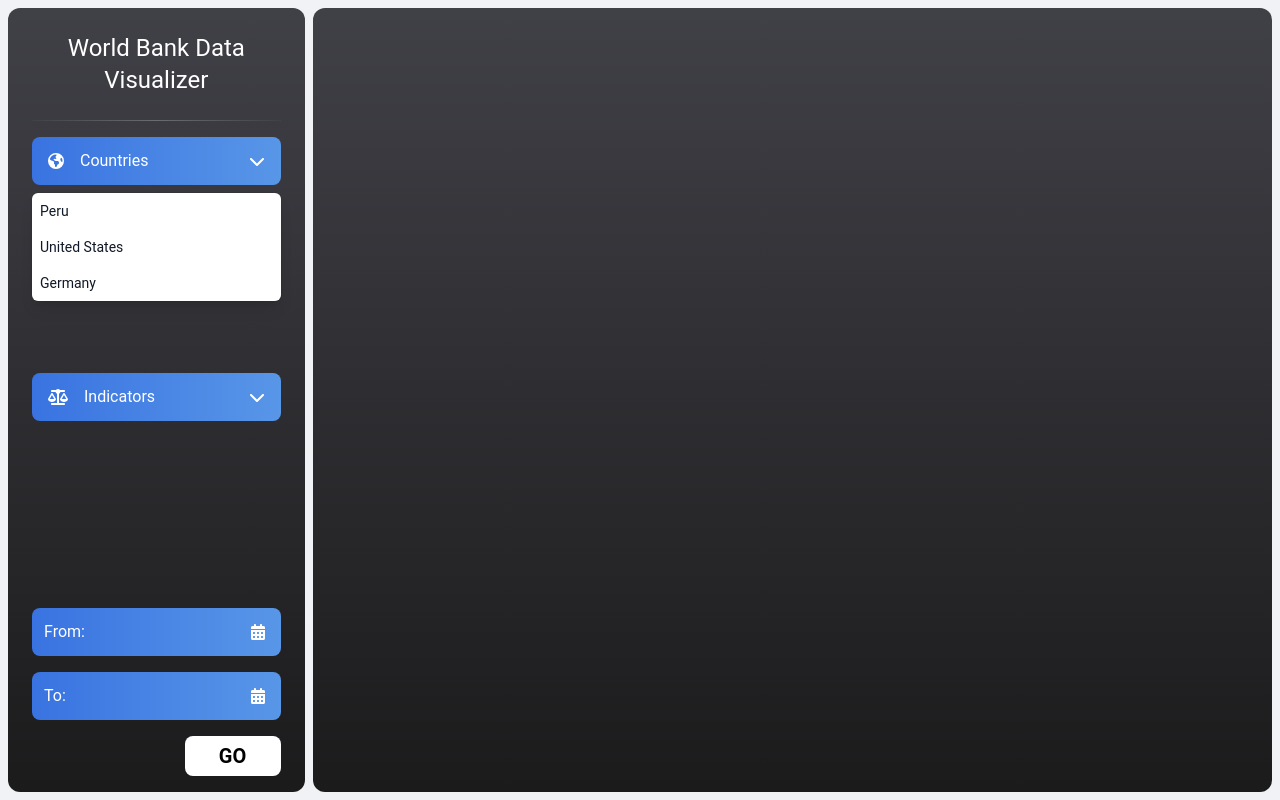
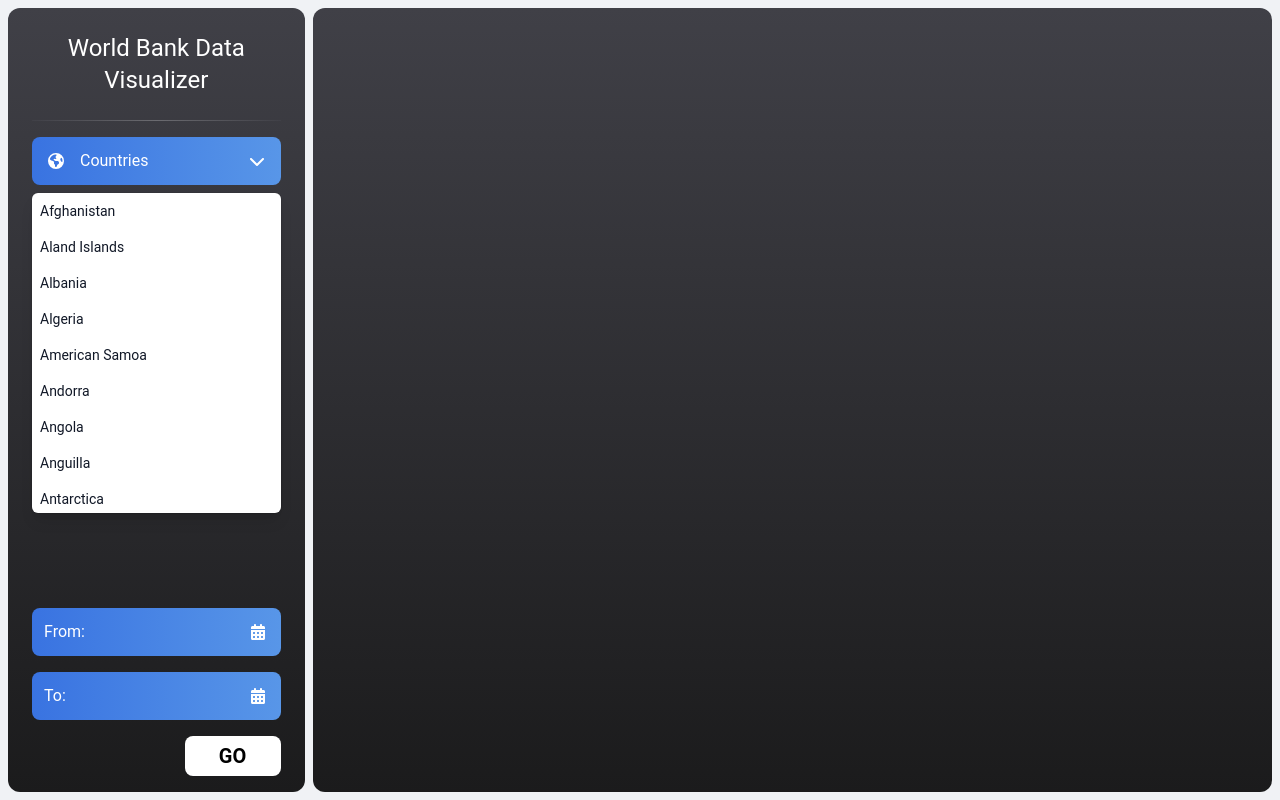
Before and after one commit to jacksonboyett/WorldBankAPI, a React (Vite) app in the folder client/: page / in a window 1280 px wide. Both pictures are taken after a click on the button "Countries". Built offline with nearby package versions, Linux system fonts and the light colour scheme.

Commit message:
added countries with codes data to country input

```diff
--- a/client/src/components/CountriesInput.tsx
+++ b/client/src/components/CountriesInput.tsx
@@ -1,73 +1,111 @@
-import { Menu, Transition } from '@headlessui/react'
+import { Menu, Transition } from '@headlessui/react';
 import { Snackbar, Alert } from '@mui/material';
-import { Fragment, useState } from 'react'
-import { FontAwesomeIcon } from '@fortawesome/react-fontawesome'
+import { Fragment, useState } from 'react';
+import { FontAwesomeIcon } from '@fortawesome/react-fontawesome';
 import {
   faChevronDown,
   faEarthAmerica,
-  faFlag
+  faFlag,
 } from '@fortawesome/free-solid-svg-icons';
 import { InputContext } from '../context/InputContext';
-import { useContext } from 'react';
+import { useContext, useEffect } from 'react';
 import uniqid from 'uniqid';
+import { countriesCodesJson } from '../data/countries-with-codes';
 
 export default function CountriesInput() {
-
   const [inputContext, setInputContext] = useContext(InputContext);
   const [open, setOpen] = useState(false);
-  const [errorMessage, setErrorMessage] = useState('')
+  const [errorMessage, setErrorMessage] = useState('');
+  const [countries, setCountries] = useState<Array<string>>([]);
 
-  const handleClose = (event?: React.SyntheticEvent | Event, reason?: string) => {
+  function makeCountriesInput() {
+    let codes = Object.keys(countriesCodesJson);
+    let countriesArr = codes.map((code) => countriesCodesJson[code]);
+    countriesArr.sort((a,b) => a.localeCompare(b))
+    setCountries(countriesArr);
+  }
+
+  useEffect(() => {
+    makeCountriesInput();
+  }, []);
+
+  const handleClose = (
+    event?: React.SyntheticEvent | Event,
+    reason?: string
+  ) => {
     if (reason === 'clickaway') {
       return;
     }
     setOpen(false);
   };
 
-  function selectCountry(country: string){
+  function selectCountry(country: string) {
+    console.log('selected')
     let orderedCountries = [...inputContext.countries, country];
-    orderedCountries.sort((a, b) => a.localeCompare(b))
+    orderedCountries.sort((a, b) => a.localeCompare(b));
     if (hasDuplicates(orderedCountries)) {
-      setErrorMessage('You can only pick a country once!')
-      setOpen(true)
-      return
+      setErrorMessage('You can only pick a country once!');
+      setOpen(true);
+      return;
     }
     if (orderedCountries.length > 3) {
-      setErrorMessage('Please only pick three countries!')
-      setOpen(true)
-      return
+      setErrorMessage('Please only pick three countries!');
+      setOpen(true);
+      return;
     }
     setInputContext({
       countries: orderedCountries,
       indicator: inputContext.indicator,
       from: inputContext.from,
-      to: inputContext.to
-    })
+      to: inputContext.to,
+    });
   }
 
   function hasDuplicates(array: Array<string>) {
-    return (new Set(array)).size !== array.length;
+    return new Set(array).size !== array.length;
   }
 
   return (
     <div className='relative'>
-      <Menu as="div" className='relative bg-gradient-to-r from-darkBlueBg to-lightBlueBg h-12 flex items-center rounded-lg justify-between mb-4'>
-          <Menu.Button role='countryDropdownBtn' className="w-full mx-4 flex items-center focus:outline-none focus-visible:ring-2 focus-visible:ring-white/75">
+      <Menu
+        as='div'
+        className='relative bg-gradient-to-r from-darkBlueBg to-lightBlueBg h-12 flex items-center rounded-lg justify-between mb-4'
+      >
+        <Menu.Button
+          role='countryDropdownBtn'
+          className='w-full mx-4 flex items-center focus:outline-none focus-visible:ring-2 focus-visible:ring-white/75'
+        >
           <FontAwesomeIcon icon={faEarthAmerica} />
           <div className='mr-auto ml-4'>Countries</div>
           <FontAwesomeIcon icon={faChevronDown} />
         </Menu.Button>
         <Transition
           as={Fragment}
-          enter="transition ease-out duration-100"
-          enterFrom="transform opacity-0 scale-95"
-          enterTo="transform opacity-100 scale-100"
-          leave="transition ease-in duration-75"
-          leaveFrom="transform opacity-100 scale-100"
-          leaveTo="transform opacity-0 scale-95"
+          enter='transition ease-out duration-100'
+          enterFrom='transform opacity-0 scale-95'
+          enterTo='transform opacity-100 scale-100'
+          leave='transition ease-in duration-75'
+          leaveFrom='transform opacity-100 scale-100'
+          leaveTo='transform opacity-0 scale-95'
         >
-          <Menu.Items className="absolute top-12 w-full mt-2 rounded-md bg-white shadow-lg ring-1 ring-black/5 focus:outline-none z-50">
+          <Menu.Items className='absolute top-12 h-80 overflow-auto w-full mt-2 rounded-md bg-white shadow-lg ring-1 ring-black/5 focus:outline-none z-50'>
+            {countries.map((country: string, index: number) => {
+              return (
                 <Menu.Item>
+                  {({ active }) => (
+                    <button
+                      className={`${
+                        active ? 'bg-lightBlueBg text-white' : 'text-gray-900'
+                      } group flex w-full items-center rounded-md px-2 py-2 text-sm`}
+                      onClick={(e) => selectCountry(e.currentTarget.innerHTML)}
+                    >
+                      {country}
+                    </button>
+                  )}
+                </Menu.Item>
+              );
+            })}
+            {/* <Menu.Item>
                 {({ active }) => (
                   <button
                     className={`${
@@ -102,23 +140,40 @@ export default function CountriesInput() {
                     Germany
                   </button>
                 )}
-              </Menu.Item>
+              </Menu.Item> */}
           </Menu.Items>
         </Transition>
       </Menu>
-      { inputContext.countries.map( ( country: string, index: number ) => {
+      {inputContext.countries.map((country: string, index: number) => {
         return (
-          <div key={uniqid()} style={{ position: 'absolute', display: 'flex', alignItems: 'center', top: `calc(60px + ${index*32}px)`}}>
-        <FontAwesomeIcon className='mx-4' icon={faFlag}/>
+          <div
+            key={uniqid()}
+            style={{
+              position: 'absolute',
+              display: 'flex',
+              alignItems: 'center',
+              top: `calc(60px + ${index * 32}px)`,
+            }}
+          >
+            <FontAwesomeIcon className='mx-4' icon={faFlag} />
             <div>{country}</div>
           </div>
-        )
+        );
       })}
-      {open ? <Snackbar open={open} autoHideDuration={6000} onClose={handleClose}>
-        <Alert onClose={handleClose} className='m-0 ml-halfScreenWidth' severity="error" sx={{ width: '100%' }}>
+      {open ? (
+        <Snackbar open={open} autoHideDuration={6000} onClose={handleClose}>
+          <Alert
+            onClose={handleClose}
+            className='m-0 ml-halfScreenWidth'
+            severity='error'
+            sx={{ width: '100%' }}
+          >
             {errorMessage}
           </Alert>
-      </Snackbar> : <div></div>}
+        </Snackbar>
+      ) : (
+        <div></div>
+      )}
     </div>
-  )
+  );
 }
--- a/client/src/data/countries-with-codes.tsx
+++ b/client/src/data/countries-with-codes.tsx
@@ -18,7 +18,6 @@ export const countriesCodesJson: { [key: string]: string } = {
   BV: "Bouvet Island",
   BW: "Botswana",
   WS: "Samoa",
-  BQ: "Bonaire, Saint Eustatius and Saba ",
   BR: "Brazil",
   BS: "Bahamas",
   JE: "Jersey",
@@ -36,7 +35,6 @@ export const countriesCodesJson: { [key: string]: string } = {
   GW: "Guinea-Bissau",
   GU: "Guam",
   GT: "Guatemala",
-  GS: "South Georgia and the South Sandwich Islands",
   GR: "Greece",
   GQ: "Equatorial Guinea",
   GP: "Guadeloupe",
@@ -62,7 +60,6 @@ export const countriesCodesJson: { [key: string]: string } = {
   HU: "Hungary",
   HK: "Hong Kong",
   HN: "Honduras",
-  HM: "Heard Island and McDonald Islands",
   VE: "Venezuela",
   PR: "Puerto Rico",
   PS: "Palestinian Territory",
@@ -79,7 +76,6 @@ export const countriesCodesJson: { [key: string]: string } = {
   PH: "Philippines",
   PN: "Pitcairn",
   PL: "Poland",
-  PM: "Saint Pierre and Miquelon",
   ZM: "Zambia",
   EH: "Western Sahara",
   EE: "Estonia",
@@ -123,7 +119,6 @@ export const countriesCodesJson: { [key: string]: string } = {
   MX: "Mexico",
   IL: "Israel",
   FR: "France",
-  IO: "British Indian Ocean Territory",
   SH: "Saint Helena",
   FI: "Finland",
   FJ: "Fiji",
@@ -200,7 +195,6 @@ export const countriesCodesJson: { [key: string]: string } = {
   US: "United States",
   UY: "Uruguay",
   YT: "Mayotte",
-  UM: "United States Minor Outlying Islands",
   LB: "Lebanon",
   LC: "Saint Lucia",
   LA: "Laos",
@@ -223,7 +217,6 @@ export const countriesCodesJson: { [key: string]: string } = {
   TC: "Turks and Caicos Islands",
   LY: "Libya",
   VA: "Vatican",
-  VC: "Saint Vincent and the Grenadines",
   AE: "United Arab Emirates",
   AD: "Andorra",
   AG: "Antigua and Barbuda",
```
Lines whose indentation alone changed are shown as unchanged.
